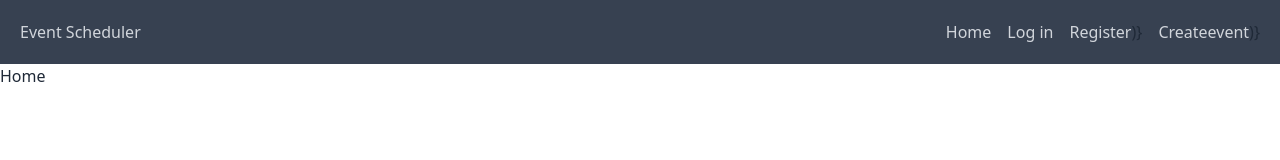
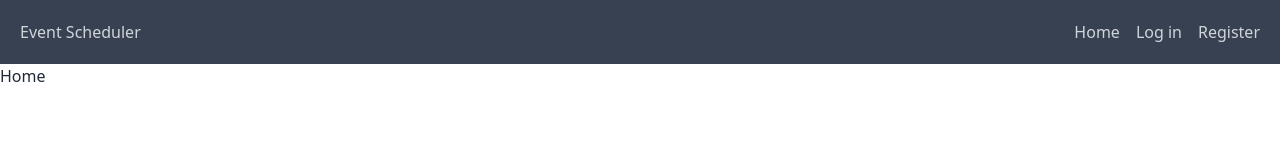
Before and after one commit to SebOltCode/Event-Scheduler, a React (Vite) app in the folder events-scheduler-app/: page / in a window 1280 px wide. Shown: the top 160 px of the page. Built offline with nearby package versions, Linux system fonts and the light colour scheme.

Commit message:
reactivated authorization

```diff
--- a/events-scheduler-app/src/Components/Navbar.jsx
+++ b/events-scheduler-app/src/Components/Navbar.jsx
@@ -19,7 +19,7 @@ const Navbar = () => {
                 <Link to="/" className="text-gray-300 hover:text-white">
                 Home
                 </Link>
-                {/* {!isAuthenticated && ( */}
+                {!isAuthenticated && (
                     <>
                         <Link to="LogIn" className="text-gray-300 hover:text-white">
                         Log in
@@ -29,7 +29,7 @@ const Navbar = () => {
                         </Link>
                     </>
                 )}
-                {/* {isAuthenticated && ( */}
+                {isAuthenticated && (
                     <Link to="Createevent" className="text-gray-300 hover:text-white">
                     Createevent
                     </Link>
```
